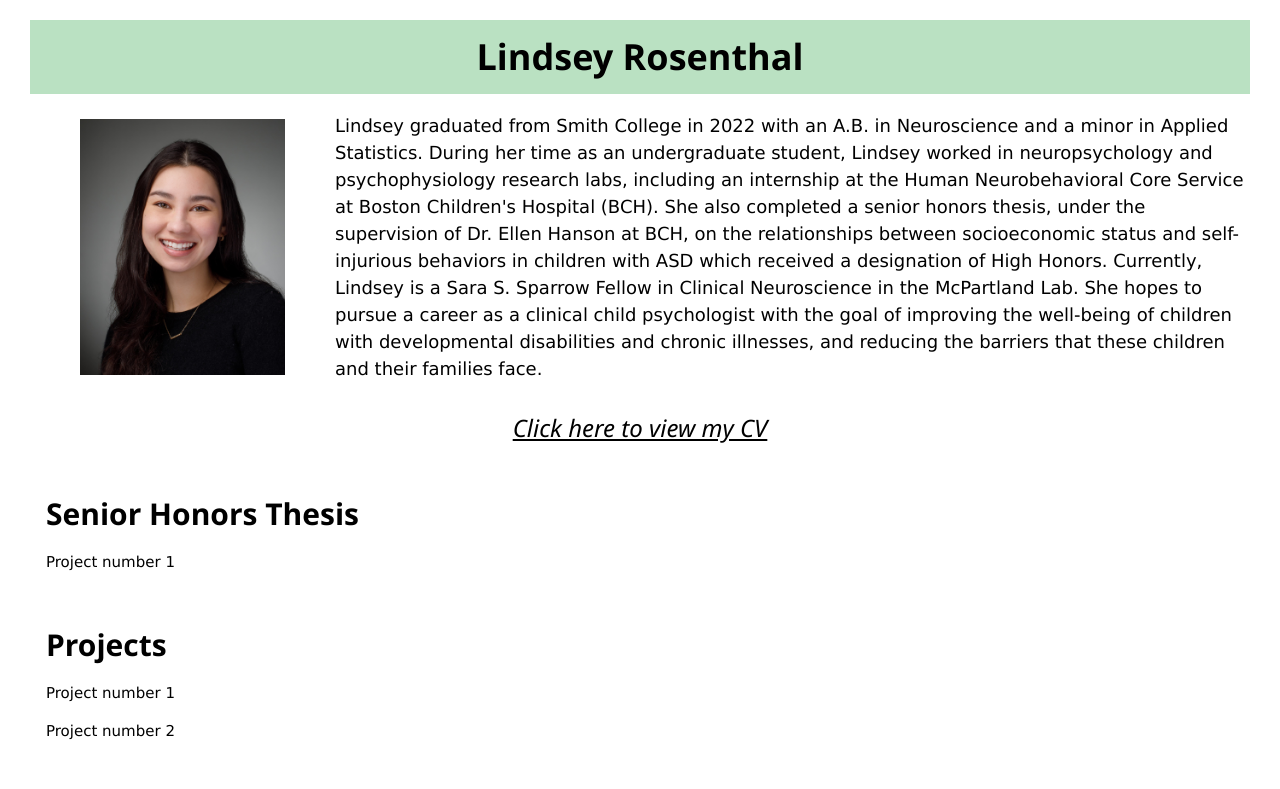
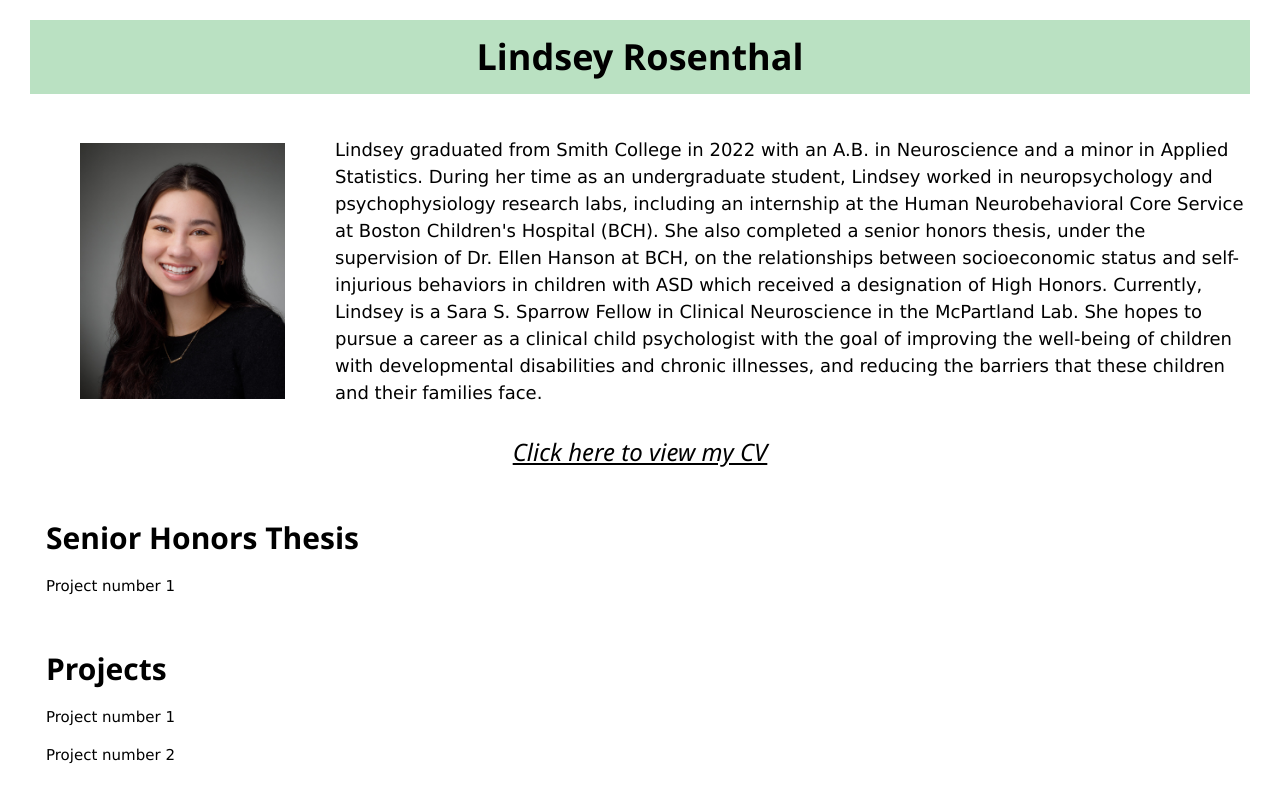
Before and after one commit to lindsey-rosenthal/lindsey-rosenthal.github.io, a plain HTML site: page index.html in a window 1280 px wide. Shown: the top 789 px of the page. Drawn offline with Linux system fonts and the light colour scheme.

Commit message:
padding at top of image

```diff
--- a/index.html
+++ b/index.html
@@ -32,7 +32,7 @@
   </div>
 
 <!--PIC AND BIO ROW-->
-<div class="biopic">
+<div class="biopic w3-padding-top-24">
     <div class="w3-container w3-center" style="float:left; width:24.99999%">
          <img src="https://lindsey-rosenthal.github.io/Images/LHR_Photo_Cropped.jpg" alt="Pic of LHR" width=75%>
          <!--<img src="https://ysm-res.cloudinary.com/image/upload/c_crop,x_540,y_0,w_1920,h_2400/c_fill,f_auto,q_auto:eco,w_650/v1/yms/prod/bf6ff882-1f0a-4e3f-88e5-031d411d9351" alt="Pic of LHR" width=75%> -->
```
